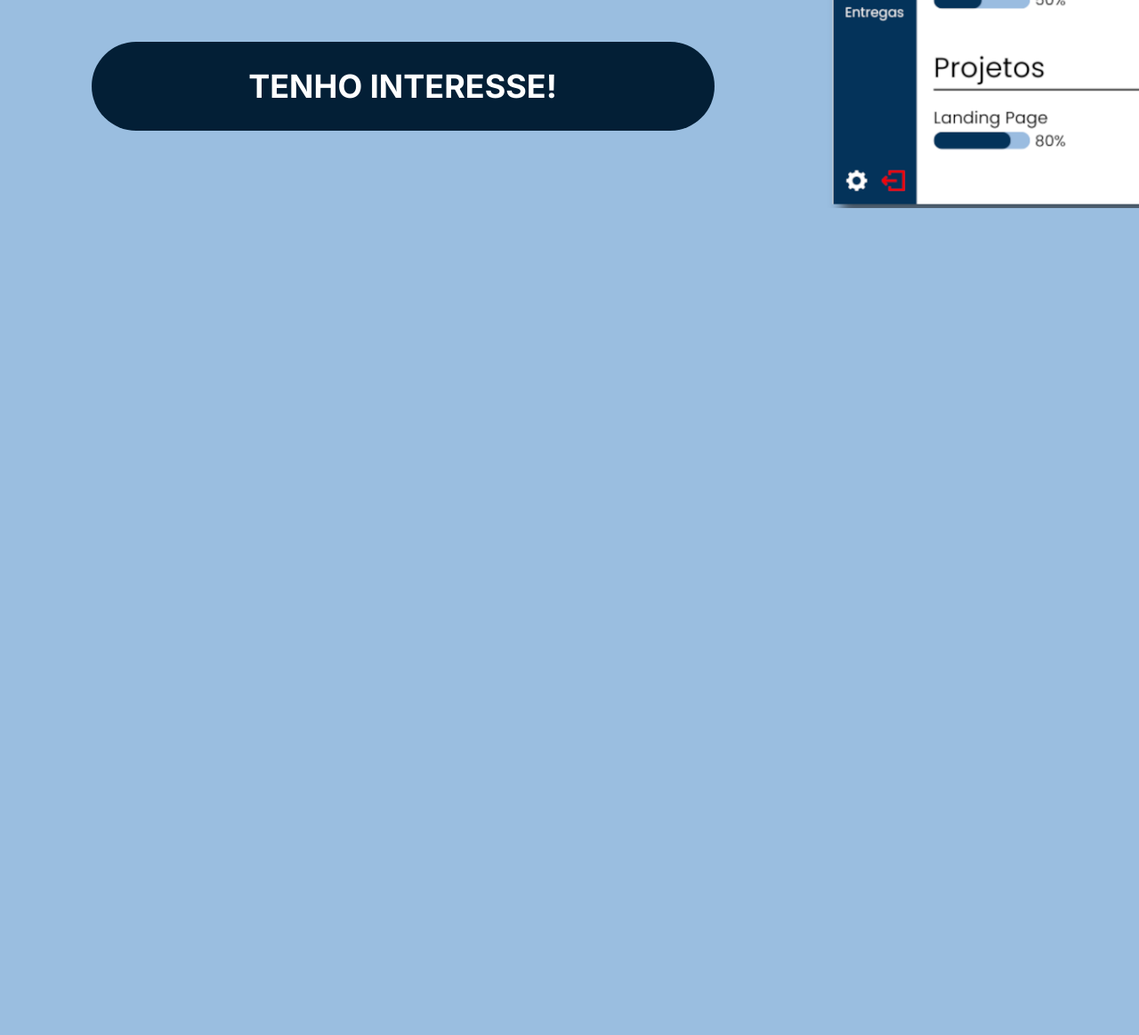
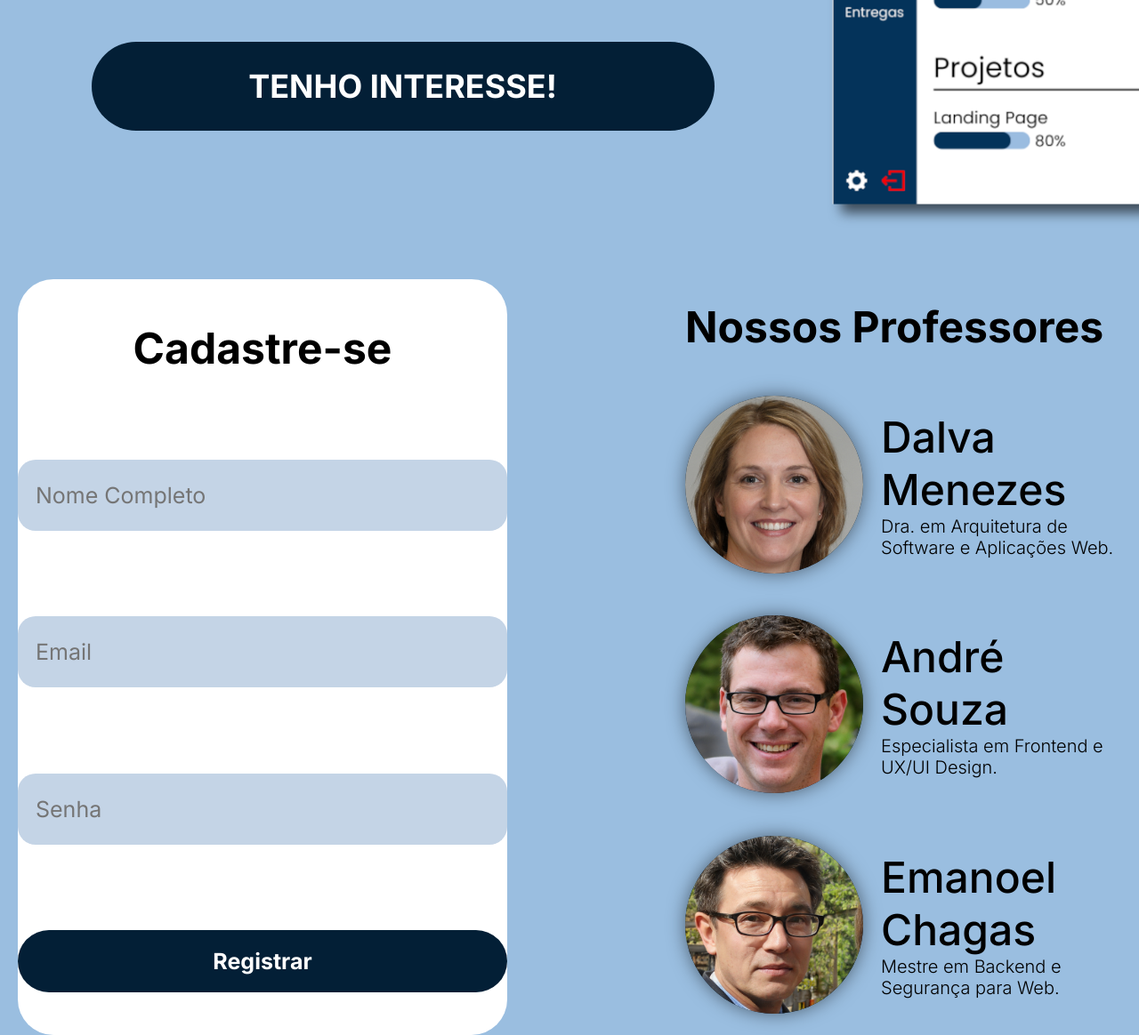
Before and after one commit to Emanoel-Murilo/Siducation, a plain HTML site: page index.html in a window 1280 px wide. Shown: the part 720-1884 px from the top of the page at 89% size. Before the commit the page ends 954 px from the top, so only its background shows below. Drawn offline with Linux system fonts and the light colour scheme.

Commit message:
bloco professores versão 1.0

```diff
--- a/index.html
+++ b/index.html
@@ -29,7 +29,6 @@
     </header>
     <main>
         <div class="bloco1">
-
             <div>
                 <div>
                     <h2>Aprenda do Zero ao Avançado e Conquiste Seu Lugar no Mercado de Tecnologia! </h2>
@@ -62,8 +61,43 @@
             <div>
                 <img id="sidhome" src="assets/images/SidSegurandoTela.png" alt="">
             </div>
+        </div>
 
+        <div class="bloco2">
+            <div class="cadastro">
+                <h3>Cadastre-se</h3>
+                <input class="inputcadastro" type="text" name="nome" placeholder="Nome Completo">
+                <input class="inputcadastro" type="email" name="email" placeholder="Email">
+                <input class="inputcadastro" type="password" name="senha" placeholder="Senha">
+                <button>Registrar</button>
+            </div>
+            <div class="blocoprof">
+                <h3>Nossos Professores</h3>
+                <div class="professor">
+                    <img class="circle" src="assets/images/Dalva.png" alt="">
+                    <div class="profinfo">
+                        <p class="profname">Dalva Menezes</p>
+                        <p class="profdesc">Dra. em Arquitetura de Software e Aplicações Web.</p>
+                    </div>
+                </div>
+                <div class="professor">
+                    <img class="circle" src="assets/images/André.png" alt="">
+                    <div class="profinfo">
+                        <p class="profname">André Souza</p>
+                        <p class="profdesc">Especialista em Frontend e UX/UI Design.</p>
+                    </div>
+                </div>
+                <div class="professor">
+                    <img class="circle" src="assets/images/Emanoel Chagas.png" alt="">
+                    <div class="profinfo">
+                        <p class="profname">Emanoel Chagas</p>
+                        <p class="profdesc">Mestre em Backend e Segurança para Web.</p>
+                    </div>
+                </div>
+
+            </div>
         </div>
+
     </main>
 
 
--- a/style.css
+++ b/style.css
@@ -77,7 +77,6 @@ nav {
 
 #sidhome {
     width: 850px;
-    box-shadow: ;
     filter: drop-shadow(10px 10px 7px rgba(0, 0, 0, 0.6));
 }
 
@@ -117,7 +116,7 @@ h4 {
     text-align: center;
     margin: 0;
     font-size: 20px;
-    font-weight: black;
+    font-weight: 600;
 
 }
 
@@ -159,3 +158,101 @@ h4 {
     border-radius: 50px;
     border: 0;
 }
+
+.bloco2 {
+    margin-top: 80px;
+    display: flex;
+    gap: 200px;
+}
+
+.cadastro {
+    display: flex;
+    flex-direction: column;
+    align-items: center;
+    justify-content: space-around;
+    background-color: white;
+    border-radius: 40px;
+    margin-left: 20px;
+    width: 650px;
+    height: 850px;
+}
+
+.cadastro > h3 {
+    font-size: 48px;
+    font-weight: bold;
+    margin: 0;
+}
+
+input {
+    font-size: 25px;
+    border-radius: 20px;
+    border: none;
+    width: 530px;
+    height: 80px;
+    background-color: #C4D4E6;
+}
+
+input[type] {
+    padding: 0 0 0 20px;
+}
+
+input:focus {
+    outline-color: #031f36;
+}
+
+.cadastro > button {
+    cursor: pointer;
+    width: 550px;
+    padding: 20px;
+    font-size: 25px;
+    font-weight: bold;
+    color: white;
+    background-color: #031f36;
+    border-radius: 50px;
+    border: 0;
+    display: flex;
+    justify-self: center;
+    justify-content: center;
+}
+
+.blocoprof {
+    display: flex;
+    flex-direction: column;
+    justify-content: space-around;
+}
+
+.blocoprof > h3 {
+    margin: 0;
+    text-align: start;
+}
+
+.professor {
+    display: flex;
+    align-items: center;
+}
+
+.professor > .profinfo {
+    display: flex;
+    flex-direction: column;
+    margin-left: 20px;
+}
+
+.professor > .circle {
+    margin: 0;
+    width: 200px;
+    height: 200px;
+}
+
+.profinfo > .profname {
+    font-size: 48px;
+    font-weight: 500;
+}
+
+.profinfo > .profdesc {
+    font-size: 20px;
+    font-weight: 300;
+}
+
+.professor > img {
+    filter: drop-shadow(0 0 10px rgba(0, 0, 0, 0.5));
+}
```
Also changed, not shown: assets/images/André.png (added), assets/images/Dalva.png (added), assets/images/Emanoel Chagas.png (added).
